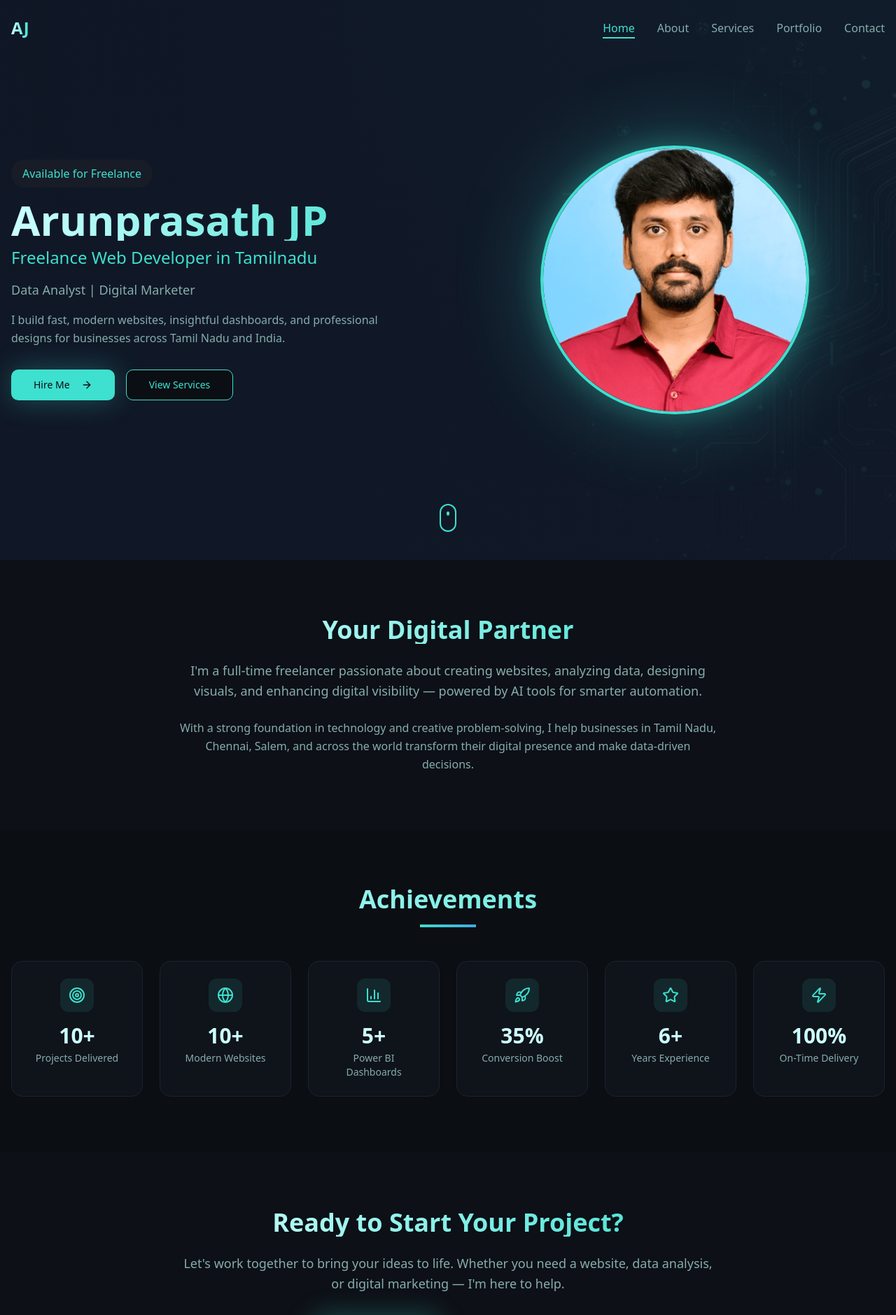
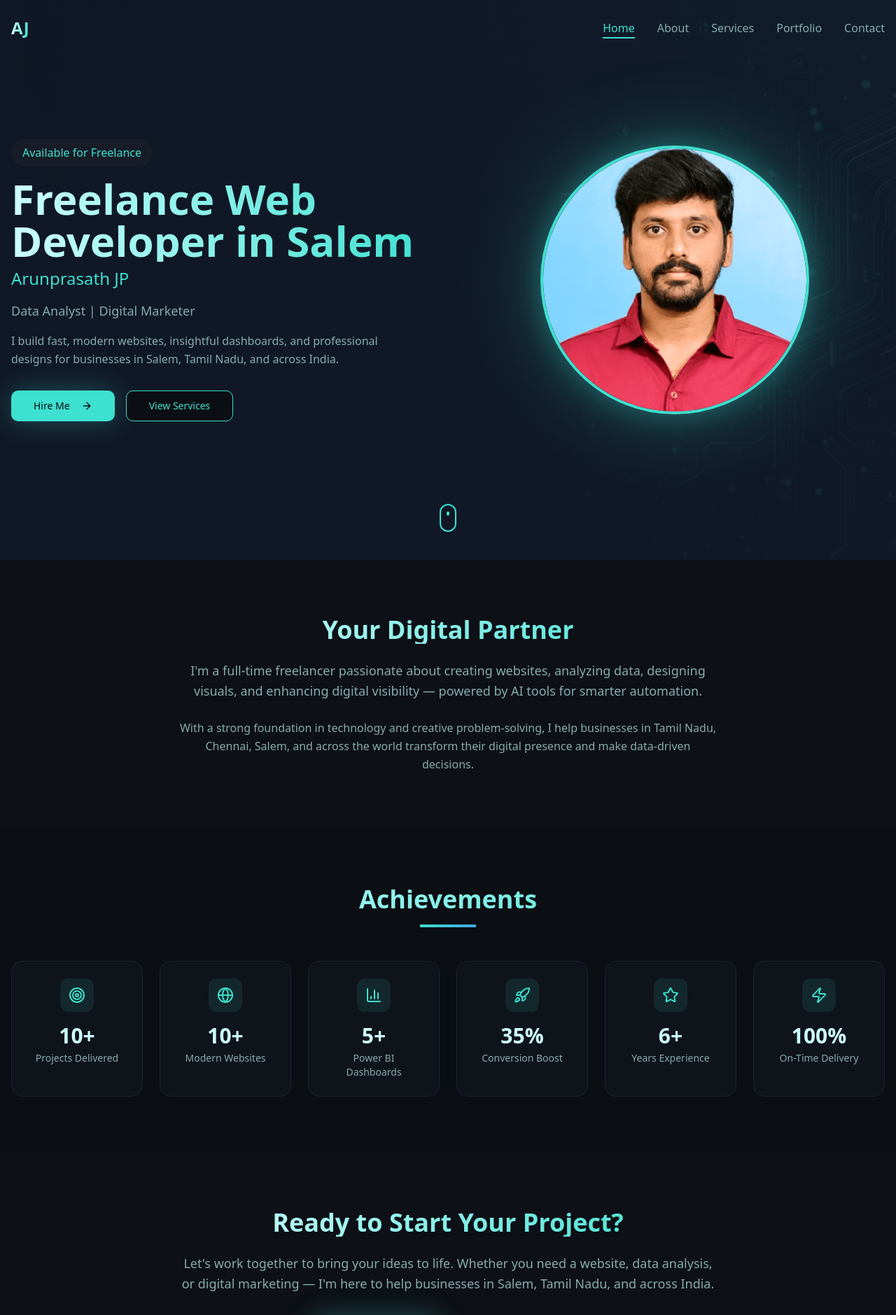
Before and after one commit to ArunJp0/jp-creative-hub-3aaebb74, a React (Vite) app: page / in a window 1280 px wide. Shown: the top 1879 px of the page at 70% size. Built offline with nearby package versions, Linux system fonts and the light colour scheme; the HTML template or start-up script is replaced by a standard one.

Commit message:
Changes
Co-authored-by: ArunJp0 <110676595+ArunJp0@users.noreply.github.com>

```diff
--- a/src/components/home/HomeCTA.tsx
+++ b/src/components/home/HomeCTA.tsx
@@ -24,7 +24,7 @@ const HomeCTA = () => {
           </h2>
           <p className="text-lg text-muted-foreground mb-8 leading-relaxed">
             Let's work together to bring your ideas to life. Whether you need a website,
-            data analysis, or digital marketing — I'm here to help.
+            data analysis, or digital marketing — I'm here to help businesses in Salem, Tamil Nadu, and across India.
           </p>
           <div className="flex flex-col sm:flex-row gap-4 justify-center">
             <Button
--- a/src/components/home/HomeHero.tsx
+++ b/src/components/home/HomeHero.tsx
@@ -44,7 +44,7 @@ const HomeHero = () => {
             delay: 0.4,
             duration: 0.6
           }} className="text-4xl md:text-5xl lg:text-6xl font-bold mb-2 bg-gradient-to-r from-foreground to-primary bg-clip-text text-transparent">
-              Arunprasath JP
+              Freelance Web Developer in Salem
             </motion.h1>
 
             <motion.p initial={{
@@ -57,7 +57,7 @@ const HomeHero = () => {
             delay: 0.5,
             duration: 0.6
           }} className="text-xl md:text-2xl text-primary font-medium mb-4">
-              Freelance Web Developer in Tamilnadu
+              Arunprasath JP
             </motion.p>
 
             <motion.p initial={{
@@ -83,7 +83,7 @@ const HomeHero = () => {
             delay: 0.7,
             duration: 0.6
           }} className="text-muted-foreground mb-8 max-w-xl leading-relaxed">
-              I build fast, modern websites, insightful dashboards, and professional designs for businesses across Tamil Nadu and India.
+              I build fast, modern websites, insightful dashboards, and professional designs for businesses in Salem, Tamil Nadu, and across India.
             </motion.p>
 
             <motion.div initial={{
--- a/src/pages/Index.tsx
+++ b/src/pages/Index.tsx
@@ -10,8 +10,8 @@ const Index = () => {
   return (
     <>
       <Helmet>
-        <title>Freelance Web Developer in Salem | Best Freelance Web Developer in Salem | Arunprasath JP</title>
-        <meta name="description" content="Professional freelance web developer in Salem delivering modern websites, branding, SEO and digital solutions for businesses in Tamil Nadu and across India." />
+        <title>Freelance Web Developer in Salem | Arunprasath JP</title>
+        <meta name="description" content="Looking for a freelance web developer in Salem? Arunprasath builds fast, SEO-friendly business and ecommerce websites that generate enquiries and sales." />
         <link rel="canonical" href="https://arunjpwork.online" />
       </Helmet>
       <div className="min-h-screen bg-background text-foreground">
```
